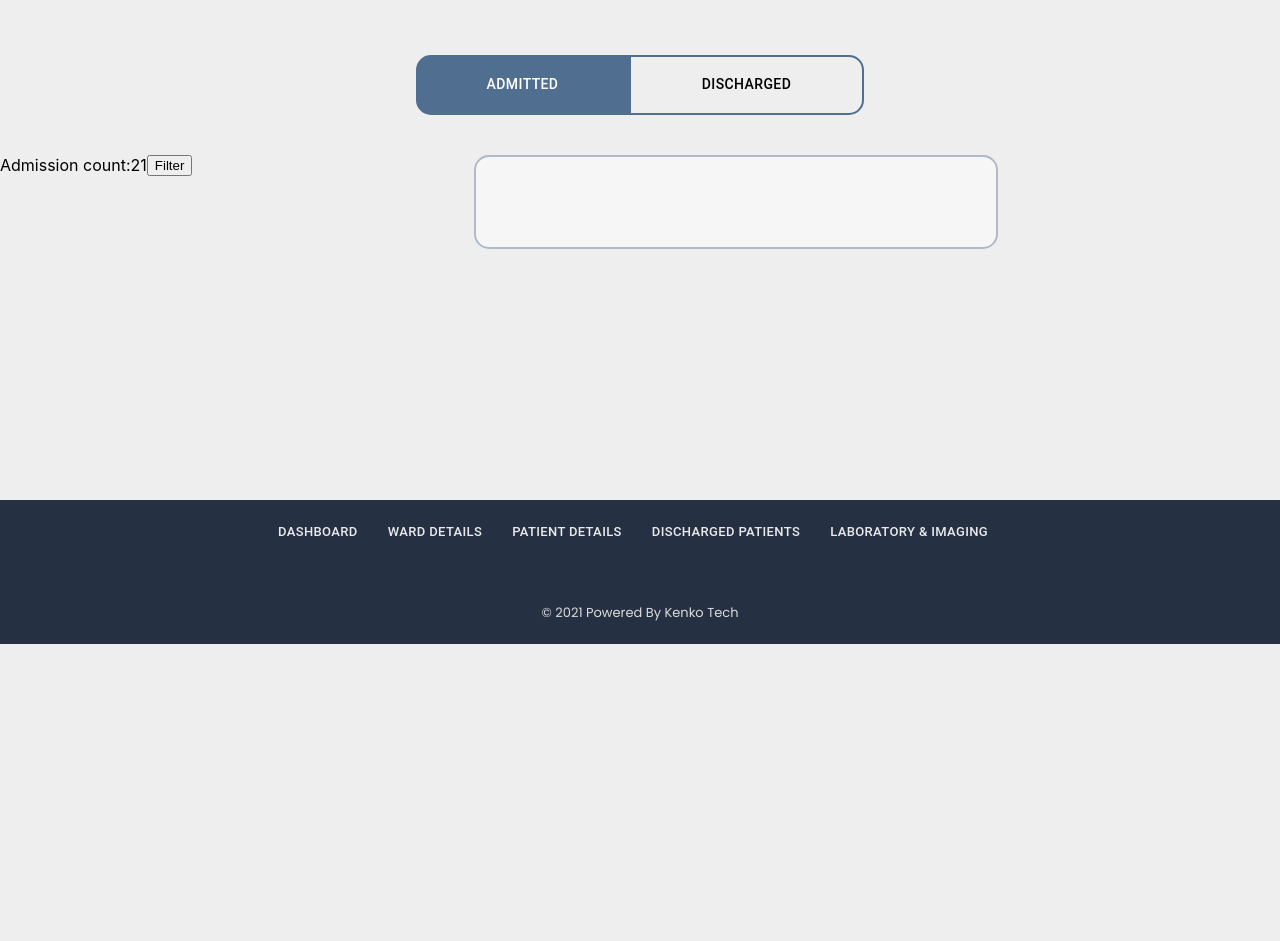
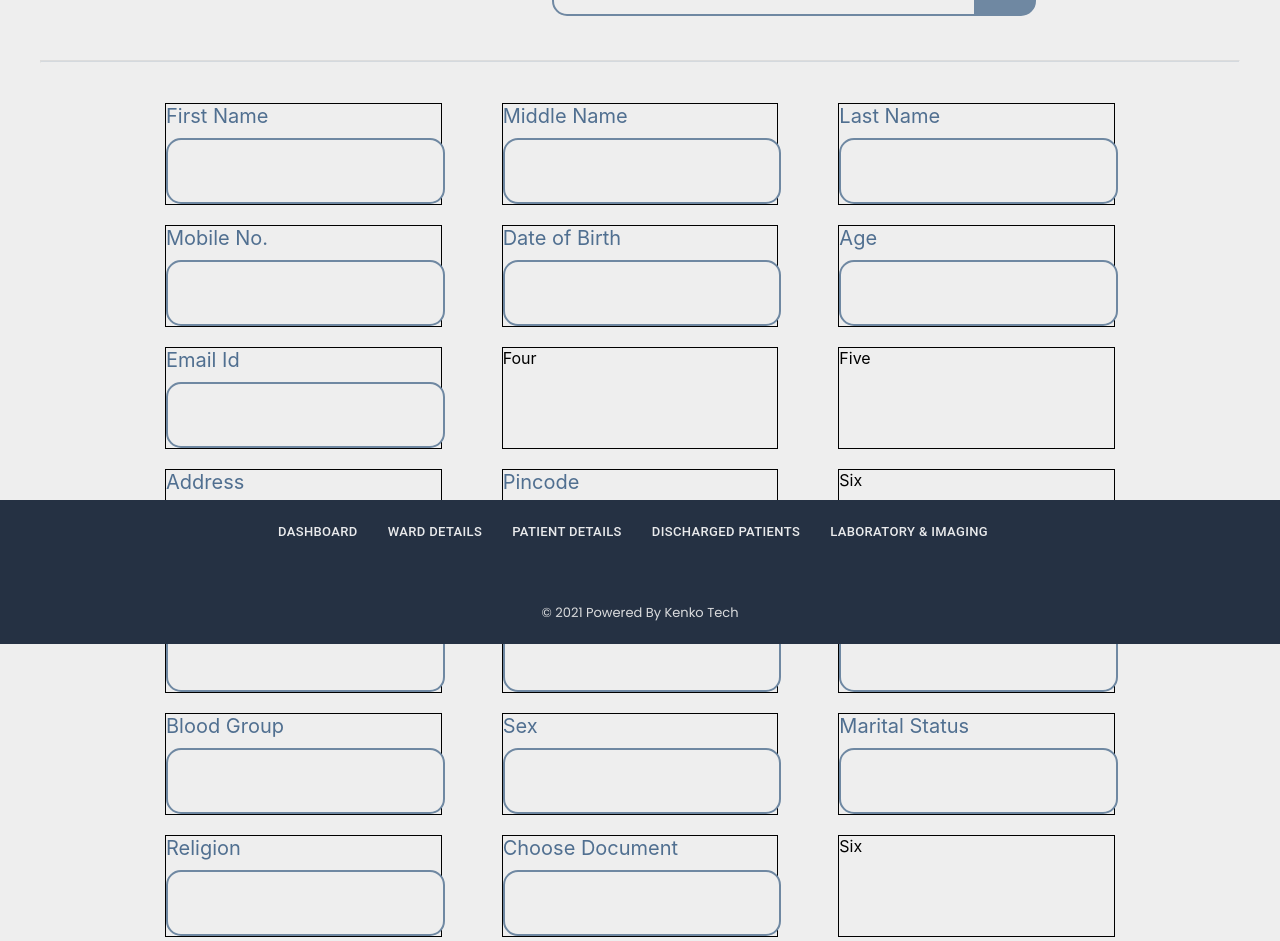
Before and after one commit to 1adityas/HMS, a React (Create React App) app: page /NewAdmission in a window 1280 px wide. Shown: the part 156-1097 px from the top of the page. Before the commit the page ends 800 px from the top, so only its background shows below. Built offline with nearby package versions, Linux system fonts and the light colour scheme.

Commit message:
hooks added in new admission

```diff
--- a/src/App.js
+++ b/src/App.js
@@ -18,9 +18,9 @@ function App() {
       {/* <MsDashboard /> */}
       {/* < NewAdmission/> */}
       {/* <Login/> */}
-      {/* <NewAdmission/> */}
+      <NewAdmission/>
 
-     <PatientDetails />
+     {/* <PatientDetails /> */}
 
 
     </div>
--- a/src/components/NewAdmission.js
+++ b/src/components/NewAdmission.js
@@ -12,7 +12,7 @@ import InputAdornment from "@material-ui/core/InputAdornment";
 import SearchIcon from "@material-ui/icons/Search";
 import Stack from '@mui/material/Stack';
 import Button from '@mui/material/Button';
-import {BrowserRoute as Router , Switch, Route,Link} from "react-router-dom";
+import { BrowserRoute as Router, Switch, Route, Link } from "react-router-dom";
 import { display, padding } from '@mui/system';
 import magnifying from '../Magnifying_glass.png';
 
@@ -22,6 +22,51 @@ import magnifying from '../Magnifying_glass.png';
 //main-scren Dashboard
 
 function NewAdmission() {
+  const [inputData, setInputData] = useState({
+    firstName: "",
+    middleName: "",
+    lastName: "",
+    mobileNumber: "",
+    dateOfBirth: "",
+    age: "",
+    emailId: "",
+    address: "",
+    pinCode: "",
+    city: "",
+    state: "",
+    country: "",
+    bloodGroup: "",
+    sex: "",
+    maritalStatus: "",
+    religion: "",
+    chooseDocument: "",
+    firstNameOfRelative: "",
+    lastNameOfRelative: "",
+    relationToPatient: "",
+    contactNo: "",
+    patientType: "",
+    referredFrom: "",
+    consultantPreferred: "",
+    ward: "",
+    bed: "",
+    admissionDateTime: "",
+  });
+
+
+  function handleChange(event) {
+    const { name, value } = event.target
+    setInputData(prevInputData => ({ ...prevInputData, [name]: value }))
+
+  }
+  console.log(inputData)
+
+  function handleSubmit(event) {
+    //link your API here
+    // event.preventDefault()
+    // /index.html?firstName=asdasd&lastName=asdasd&email=&comments=&isFriendly=on&favColor=red
+    // submitToApi(formData)
+    console.log(inputData)
+  }
   return (
 
     //using body tag to get bg color
@@ -32,64 +77,66 @@ function NewAdmission() {
             </nav> */}
 
       <div>
-            <p style={{border:'2px dashed', textAlign:'center',fontWeight:'bold', fontSize:'28px', color:'#253143',marginBottom:'40px'}}>New Admission</p>
+        <p style={{ border: '2px dashed', textAlign: 'center', fontWeight: 'bold', fontSize: '28px', color: '#253143', marginBottom: '40px' }}>New Admission</p>
 
         <div className='top-flex'>
 
-              <p style={{marginRight:'10px',fontSize:'22px'}}>Already a registered patient?</p>
+          <p style={{ marginRight: '10px', fontSize: '22px' }}>Already a registered patient?</p>
 
           <div >
             <input className='top_tField' placeholder='Search using mobile no. or name'></input>
-                <button type='submit' className='top-btn'><img src={magnifying} style={{backgroundColor:'#6F88A2',height:'20px'}}></img>
+            <button type='submit' className='top-btn'><img src={magnifying} style={{ backgroundColor: '#6F88A2', height: '20px' }}></img>
             </button>
           </div>
         </div>
         <hr></hr>
         {/* created new tag par ..  */}
+        <form onSubmit={handleSubmit}>
           <div class="wrapper">
+
             <div class="sub">
               <par >
                 First Name
               </par>
-                <input className='top_tField' id='plain-field' ></input>
+              <input onChange={handleChange} name="firstName" value={inputData.firstName} className='top_tField' id='plain-field' ></input>
             </div>
 
             <div class="sub">
               <par >
                 Middle Name
               </par>
-                  <input className='top_tField' id='plain-field' ></input>
+              <input onChange={handleChange} name="middleName" value={inputData.middleName} className='top_tField' id='plain-field' ></input>
             </div>
 
             <div class="sub">
               <par >
                 Last Name
               </par>
-                  <input className='top_tField' id='plain-field' ></input>
+              <input onChange={handleChange} name="lastName" value={inputData.lastName} className='top_tField' id='plain-field' ></input>
             </div>
             <div class="sub">
               <par >
                 Mobile No.
               </par>
-                  <input className='top_tField' id='plain-field' ></input>
+              <input onChange={handleChange} name="mobileNumber" value={inputData.mobileNumber}className='top_tField' id='plain-field' ></input>
             </div>
             <div class="sub">
               <par >
                 Date of Birth
               </par>
-                  <input className='top_tField' id='plain-field' ></input>
+              <input onChange={handleChange} name="dateOfBirth" value={inputData.dateOfBirth} className='top_tField' id='plain-field' ></input>
             </div>
             <div class="sub">
               <par >
                 Age
               </par>
-                  <input className='top_tField' id='plain-field' ></input>
+              <input onChange={handleChange} name="age" value={inputData.age} className='top_tField' id='plain-field' ></input>
             </div>
             <div class="sub">
               <par >
                 Email Id
               </par>
-                  <input className='top_tField' id='plain-field' ></input>
+              <input onChange={handleChange} name="emailId" value={inputData.emailId}className='top_tField' id='plain-field' ></input>
             </div>
             <div class="sub">Four</div>
             <div class="sub">Five</div>
@@ -97,90 +144,90 @@ function NewAdmission() {
               <par >
                 Address
               </par>
-                  <input className='top_tField' id='plain-field' ></input>
+              <input onChange={handleChange} name="address" value={inputData.address}className='top_tField' id='plain-field' ></input>
             </div>
             <div class="sub">
               <par >
                 Pincode
               </par>
-                  <input className='top_tField' id='plain-field' ></input>
+              <input onChange={handleChange} name="pinCode" value={inputData.pinCode} className='top_tField' id='plain-field' ></input>
             </div>
             <div class="sub">Six</div>
             <div class="sub">
               <par >
                 City
               </par>
-                  <input className='top_tField' id='plain-field' ></input>
+              <input onChange={handleChange} name="city" value={inputData.city} className='top_tField' id='plain-field' ></input>
             </div>
             <div class="sub">
               <par >
                 State
               </par>
-                  <input className='top_tField' id='plain-field' ></input>
+              <input onChange={handleChange} name="state" value={inputData.state} className='top_tField' id='plain-field' ></input>
             </div>
             <div class="sub">
               <par >
                 Country
               </par>
-                  <input className='top_tField' id='plain-field' ></input>
+              <input onChange={handleChange} name="country" value={inputData.country} className='top_tField' id='plain-field' ></input>
             </div>
 
             <div class="sub">
               <par >
                 Blood Group
               </par>
-                  <input className='top_tField' id='plain-field' ></input>
+              <input onChange={handleChange} name="bloodGroup" value={inputData.bloodGroup}className='top_tField' id='plain-field' ></input>
             </div>
             <div class="sub">
               <par >
                 Sex
               </par>
-                  <input className='top_tField' id='plain-field' ></input>
+              <input onChange={handleChange} name="sex" value={inputData.sex}className='top_tField' id='plain-field' ></input>
             </div>
             <div class="sub">
               <par >
                 Marital Status
               </par>
-                  <input className='top_tField' id='plain-field' ></input>
+              <input onChange={handleChange} name="maritalStatus" value={inputData.maritalStatus}className='top_tField' id='plain-field' ></input>
             </div>
 
             <div class="sub">
               <par >
                 Religion
               </par>
-                  <input className='top_tField' id='plain-field' ></input>
+              <input onChange={handleChange} name="religion" value={inputData.religion} className='top_tField' id='plain-field' ></input>
             </div>
             <div class="sub">
               <par >
                 Choose Document
               </par>
-                  <input className='top_tField' id='plain-field' ></input>
+              <input onChange={handleChange} name="chooseDocument" value={inputData.chooseDocument} className='top_tField' id='plain-field' ></input>
             </div>
             <div class="sub">Six</div>
             <div class="sub">
               <par >
                 First Name Of The Relative
               </par>
-                  <input className='top_tField' id='plain-field' ></input>
+              <input onChange={handleChange} name="firstNameOfRelative" value={inputData.firstNameOfRelative} className='top_tField' id='plain-field' ></input>
             </div>
 
             <div class="sub">
               <par >
                 Last Name Of The Relative
               </par>
-                  <input className='top_tField' id='plain-field' ></input>
+              <input onChange={handleChange} name="lastNameOfRelative" value={inputData.lastNameOfRelative} className='top_tField' id='plain-field' ></input>
             </div>
             <div class="sub">
               <par >
                 Relation To Patient
               </par>
-                  <input className='top_tField' id='plain-field' ></input>
+              <input onChange={handleChange} name="relationToPatient" value={inputData.firstName} className='top_tField' id='plain-field' ></input>
             </div>
             <div class="sub">
               <par >
                 Contact No
               </par>
-                  <input className='top_tField' id='plain-field' ></input>
+              <input onChange={handleChange} name="contactNo" value={inputData.contactNo} className='top_tField' id='plain-field' ></input>
             </div>
             <div class="sub">Six</div>
             <div class="sub">Six</div>
@@ -189,31 +236,31 @@ function NewAdmission() {
               <par >
                 Patient Type
               </par>
-                  <input className='top_tField' id='plain-field' ></input>
+              <input onChange={handleChange} name="patiebtType" value={inputData.patientType} className='top_tField' id='plain-field' ></input>
             </div>
             <div class="sub">
               <par >
                 Referred From
               </par>
-                  <input className='top_tField' id='plain-field' ></input>
+              <input onChange={handleChange} name="referredFrom" value={inputData.referredFrom} className='top_tField' id='plain-field' ></input>
             </div>
             <div class="sub">
               <par >
                 Consultant Preferred
               </par>
-                  <input className='top_tField' id='plain-field' ></input>
+              <input onChange={handleChange} name="consultantPreferred" value={inputData.consultantPreferred} className='top_tField' id='plain-field' ></input>
             </div>
             <div class="sub">
               <par >
                 Ward
               </par>
-                  <input className='top_tField' id='plain-field' ></input>
+              <input onChange={handleChange} name="ward" value={inputData.firstName} className='top_tField' id='plain-field' ></input>
             </div>
             <div class="sub">
               <par >
                 Bed
               </par>
-                  <input className='top_tField' id='plain-field' ></input>
+              <input onChange={handleChange} name="bed" value={inputData.bed}className='top_tField' id='plain-field' ></input>
             </div>
             <div class="sub">Six</div>
 
@@ -221,12 +268,15 @@ function NewAdmission() {
               <par >
                 Admission Date & Time
               </par>
-                  <input className='top_tField' id='plain-field' ></input>
+              <input onChange={handleChange} name="admissionDataTime" value={inputData.admissionDateTime} className='top_tField' id='plain-field' ></input>
             </div>
 
 
             <div class="sub">Six</div>
+
+
           </div>
+        </form>
 
       </div>
       <div>
```
Lines whose indentation alone changed are shown as unchanged.
